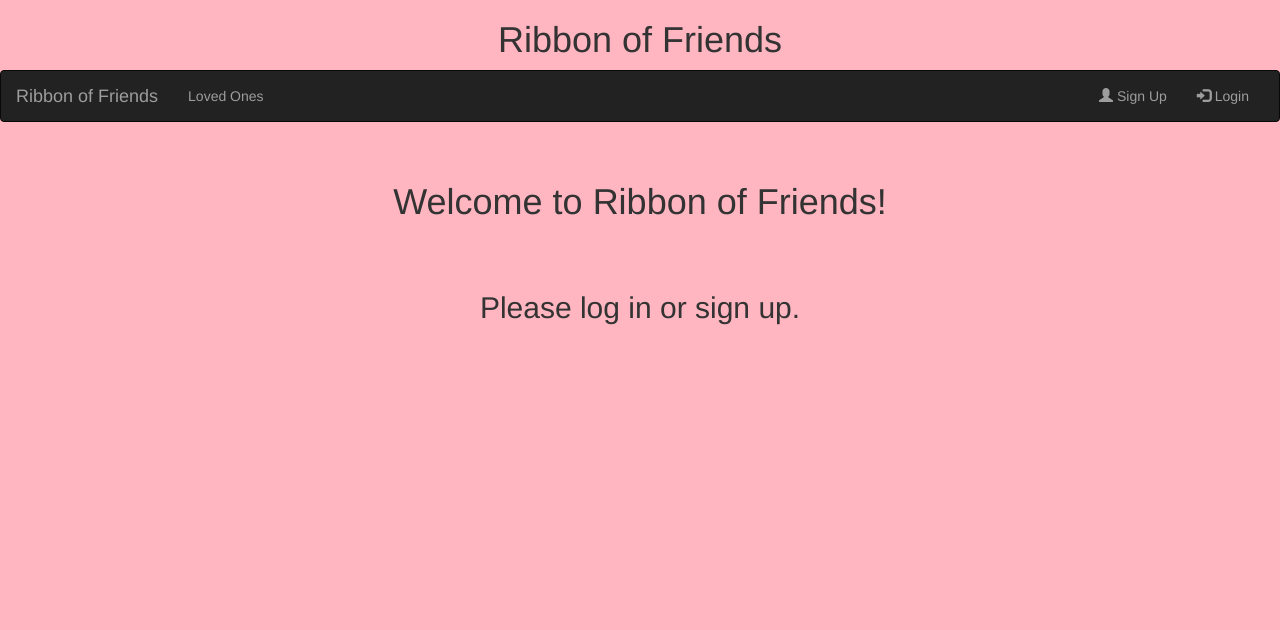
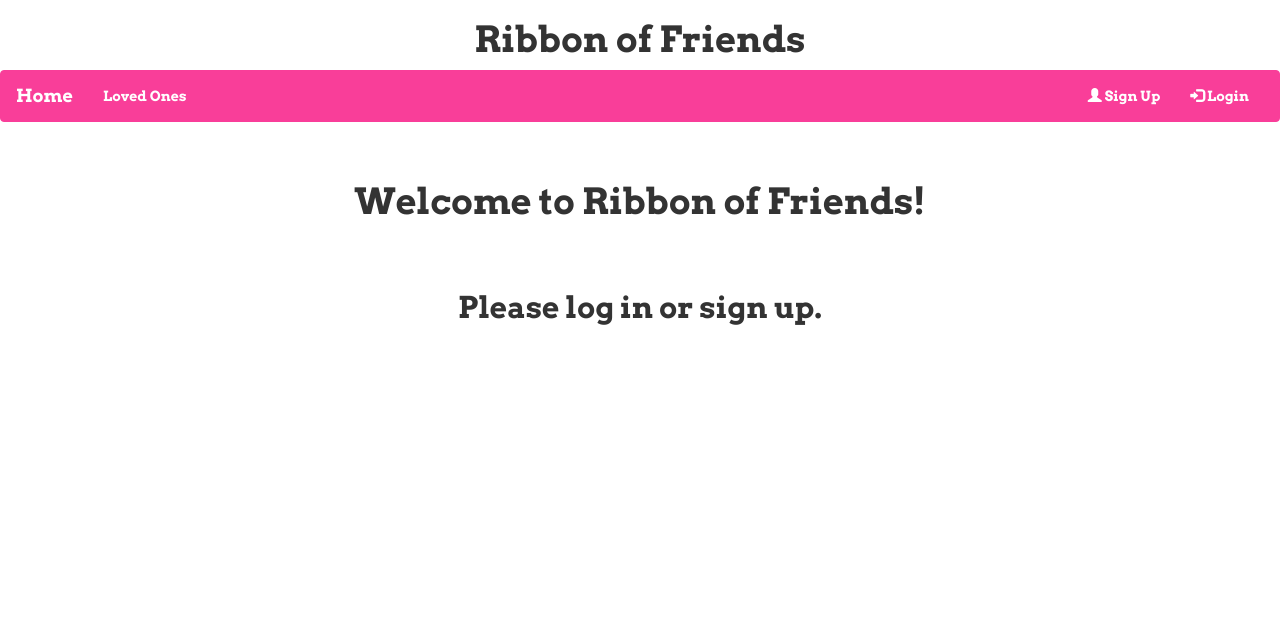
Before and after one commit to carimu/codervscancer, a PHP site: page /index.php in a window 1280 px wide. Shown: the top 630 px of the page. Run offline with PHP 8.4, Linux system fonts and the light colour scheme; some libraries are stand-ins or nearby versions.

Commit message:
style navbar

```diff
--- a/Includes/header.php
+++ b/Includes/header.php
@@ -16,7 +16,7 @@
 <BODY>
 	<h1> Ribbon of Friends </h1>
 	<?php session_start(); if (isset($_SESSION["UserEmail"])){ echo "<p class=\"text-center\">Logged in as: " . $_SESSION["UserEmail"] . "</p>";} ?>
-	<nav class="navbar navbar-inverse">
+	<nav class="navbar navbar-default">
 		<div class="container-fluid">
 			<div class="navbar-header">
 				<button type="button" class="navbar-toggle" data-toggle="collapse" data-target="#headerNavbar">
@@ -24,7 +24,7 @@
 					<span class="icon-bar"></span>
 					<span class="icon-bar"></span>
 				</button>
-				<a class="navbar-brand" href="index.php">Ribbon of Friends</a>
+				<a class="navbar-brand" style="color: White" href="index.php">Home</a>
 			</div>
 			<div class="collapse navbar-collapse" id="headerNavbar">
 				<ul class="nav navbar-nav">
--- a/Includes/style.css
+++ b/Includes/style.css
@@ -1,5 +1,12 @@
+@import url(https://fonts.googleapis.com/css?family=Arvo:700);
+
+html *
+{
+   font-family: 'Arvo', serif;
+}
+
 body {
-	background-color: LightPink;
+	background-color: White;
 }
 
 h1 {
@@ -13,6 +20,7 @@ h2 {
 p {
 	text-align: center;
 }
+
 
 .table caption {
     text-align: center;
@@ -28,3 +36,29 @@ p {
     height: 4em;
     clear: both;
 }
+
+
+
+.navbar-default .navbar-nav > li > a:hover, .navbar-default .navbar-nav > li > a:focus {
+color: #000;  /*Sets the text hover color on navbar*/
+}
+
+.navbar-default .navbar-brand .navbar-bran {
+	color: White;
+}
+
+.navbar-default .navbar-nav > .active > a, .navbar-default .navbar-nav > .active >
+ a:hover, .navbar-default .navbar-nav > .active > a:focus {
+color: white; /*BACKGROUND color for active*/
+background-color: White;
+}
+
+  .navbar-default {
+    background-color: #F93E99;
+    border-color: #F93E99;
+}
+
+
+  .navbar-default .navbar-nav > li > a {
+   color: White; /*Change active text color here*/
+    }
```
